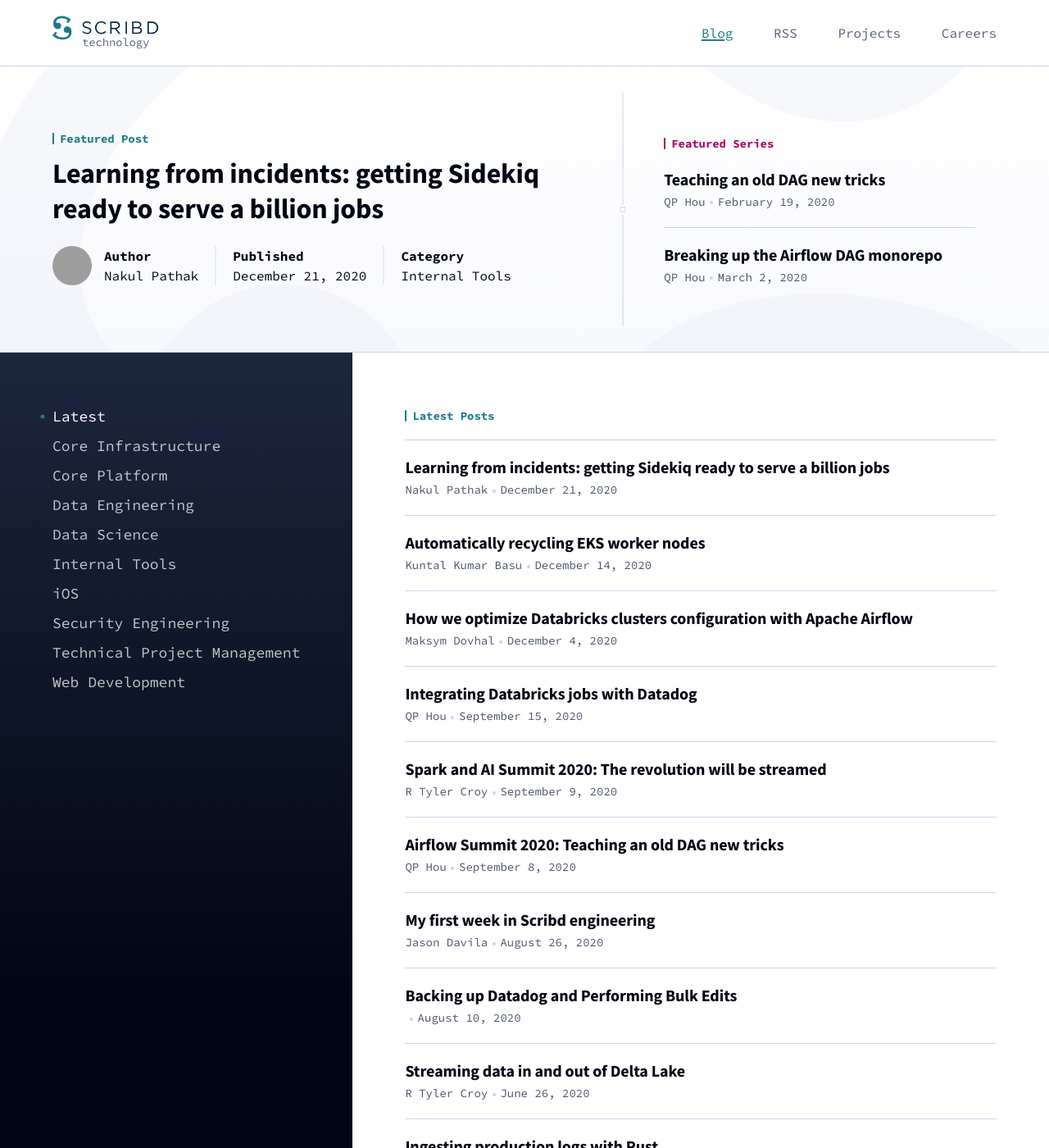
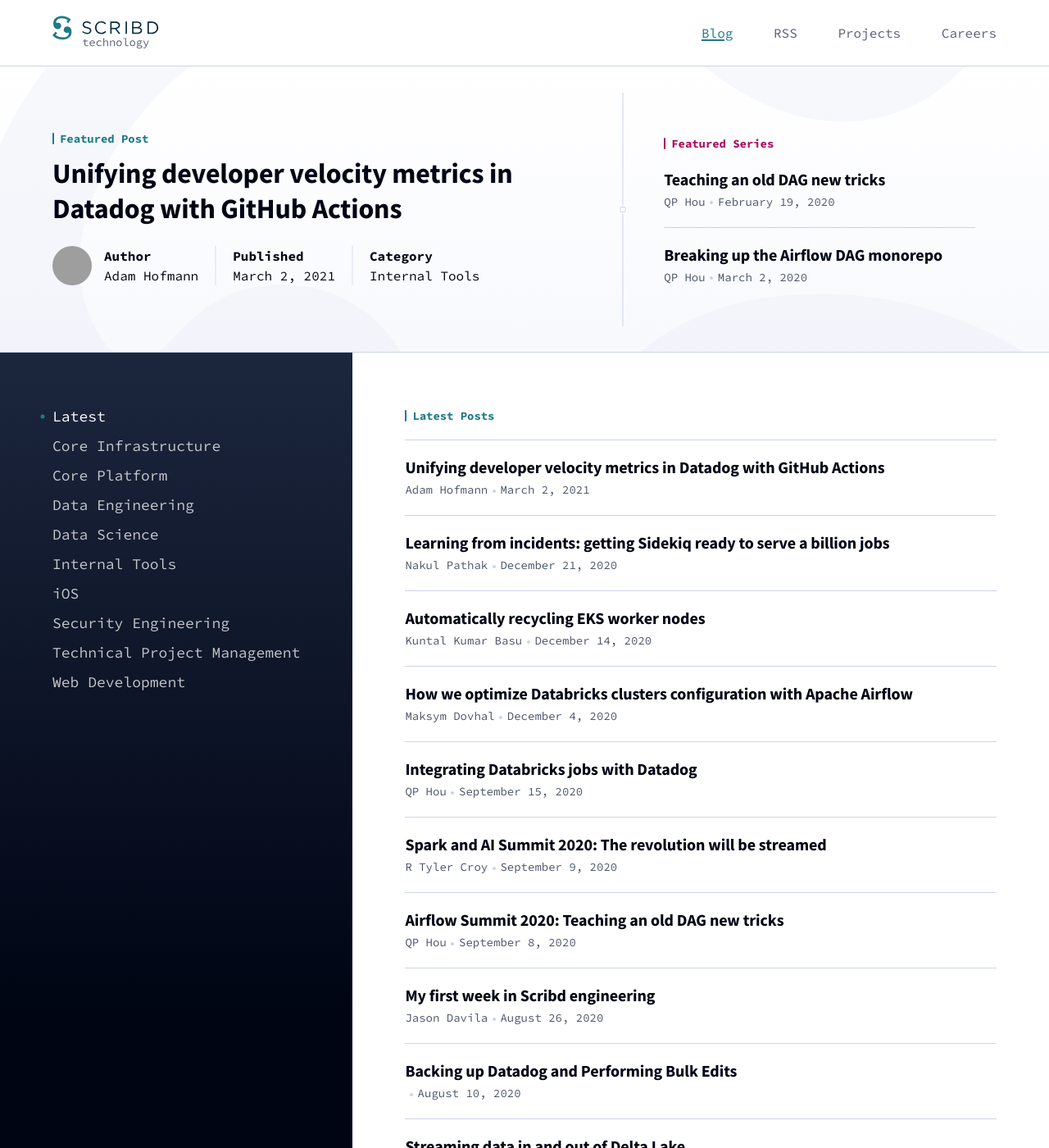
Before and after one commit to scribd/scribd.github.io, a Jekyll site: the page built from blog/index.html, in a window 1280 px wide and 1400 px high. Shown: the whole window at 82% size. Built offline with Jekyll 4.4.1, drawn with Linux system fonts in a browser that asks for light colours; the list of posts is cut into pages by our own code; some of the changed lines change nothing that is shown; some of the changed text lies outside the part shown; grey boxes are pictures that could not be loaded.

Commit message:
Creating GitHub Action for Datadog Reporting blog post

```diff
--- a/_data/authors.yml
+++ b/_data/authors.yml
@@ -113,3 +113,7 @@
   blog: https://nakulpathak3.github.io
   about: |
     Nakul works on Sidekiq, Terraform-ing AWS Fargate, Ruby and Rails upgrades, and monolith migrations at Scribd.
+
+ajhofmann:
+  name: Adam Hofmann
+  github: ajhofmann
--- /dev/null
+++ b/_posts/2021-03-02-github-actions-datadog-reporting.md
@@ -0,0 +1,55 @@
+---
+layout: post
+title:  "Unifying developer velocity metrics in Datadog with GitHub Actions"
+author: ajhofmann
+tags:
+- monitoring
+- datadog
+- featured
+team: Internal Tools
+---
+
+At Scribd we have a wide variety of projects and repositories that our developers work on everyday. The Internal Tools team is dedicated to creating tooling and automation that empowers developers to deliver code as swiftly as possible. A standardized and unified method to report metrics around developer velocity and CI/CD is therefore key to being able to identify areas for improvement and measure success in improving developer workflows.
+
+### GitHub Actions
+
+[GitHub Actions](https://github.com/features/actions) offers a CI/CD solution to build, test and deploy code directly in GitHub. One of the key features of GitHub Actions is the ability to create an open source action that can be easily used by any other GitHub Actions workflow in a few lines. The current actions on the market range from installing languages like [Ruby](https://github.com/ruby/setup-ruby), [posting messages to Slack](https://github.com/abinoda/slack-action) and all sorts of other [awesome things](https://github.com/sdras/awesome-actions). Some actions provide the ability to report [custom datadog metrics](https://github.com/marketplace/actions/datadog-action) from a workflow, however there weren't any actions that automatically collected, formatted and reported development or developer velocity metrics to Datadog.
+
+### Datadog Reporting in GitHub Actions
+
+Without a solution on the [GitHub Actions marketplace](https://github.com/marketplace?type=actions) to accomplish what we wanted, the Internal Tools team created a GitHub Action that could be used across all of Scribd’s projects and teams to report metrics that give us a view of how fast we are able to deliver from the organization level all the way down to specific projects.
+
+With our now published [open source GitHub Action](https://github.com/scribd/github-action-datadog-reporting) we provide the ability for a quick lightweight job to be added to the end of any GitHub workflow that reports the duration of every job and the entire duration of the workflow directly to [Datadog](https://www.datadoghq.com/). The action can also be integrated into a standalone workflow that calculates and reports how long pull requests take to open, how many lines are changed, and how long the pull request takes to move from open to merge.
+
+Additionally, all of the metrics are automatically tagged by the Action with information such as whether the durations are from passed or failed jobs, as well as the repository, workflow and job that the durations correspond to. This information allows us to create fully customizable Datadog dashboards that can focus on the velocity of the organization, a single team, a project and even a single job in the workflow.
+
+### Putting the Data to Use
+
+Going forward, these unified metrics across the projects will enable the Internal Tools team to identify potential areas of slow down for developers at Scribd, and measure the success of our efforts to enable developers to ship clean and correct code as efficiently as possible.
+
+When all metrics are reported using the same prefix to Datadog, we can leverage tags and templates to easily make dashboards of any scope, from tracking the organization's velocity, all the way down to that of a single project or workflow. When not filtering anything we can see the developer velocity events across all installed projects:
+
+<img src="/post-images/2021-03-github-datadog/all-velocity-metrics.png" alt="Three graphs showing the data for time to merge and open pull requests, and lines changed per pull request"/>
+
+
+The time to merge metrics supports tags for team and repository, and so we can easily add filters based on the tags for any single tag or combination of tags.
+
+<img src="/post-images/2021-03-github-datadog/team-time-to-merge.png" alt="The Tools teams time to merge graph"/>
+
+One of the key features of the action is tracking job and workflow timing.
+
+<img src="/post-images/2021-03-github-datadog/bad-workflow.png" alt="A graph showing significant inrease in workflow duration"/>
+
+<img src="/post-images/2021-03-github-datadog/good-workflow.png" alt="A graph showing a stable or decreasing workflow duration"/>
+
+The above graphs represents workflow runtime data collected from two different projects. By filtering the reports using the project and workflow tag, we can watch the workflows for any trends that might be slowing down the workflow and track when the issue started and how significant it is. In the above example it looks like the “First Workflow” is having some performance issues, so let’s break the job duration metric down by the jobs in the workflow.
+
+<img src="/post-images/2021-03-github-datadog/job-comparison.png" alt="Four graphs showing job duration, with one showing a significant recent increase"/>
+
+Looking at the job breakdown makes it very clear where our issue is, Job 3 is causing some performance issues in the workflow starting from friday morning, and will need to be fixed. Note that the above graphs have had their workflow and job names obscured for the purposes of the blog.
+
+### Into the Future
+
+With the GitHub Action published on the public marketplace, Scribd will continue to integrate the action across it’s projects for increased monitoring and issue tracking. The code is now [open sourced and available on GitHub](https://github.com/scribd/github-action-datadog-reporting) and contributions are welcome.
+
+ If you would like to join the Internal Tools team or Scribd on our journey then take a look at our careers page.
```
Also changed, not shown: post-images/2021-03-github-datadog/all-velocity-metrics.png (added), post-images/2021-03-github-datadog/bad-workflow.png (added), post-images/2021-03-github-datadog/good-workflow.png (added), post-images/2021-03-github-datadog/job-comparison.png (added), post-images/2021-03-github-datadog/team-time-to-merge.png (added).
